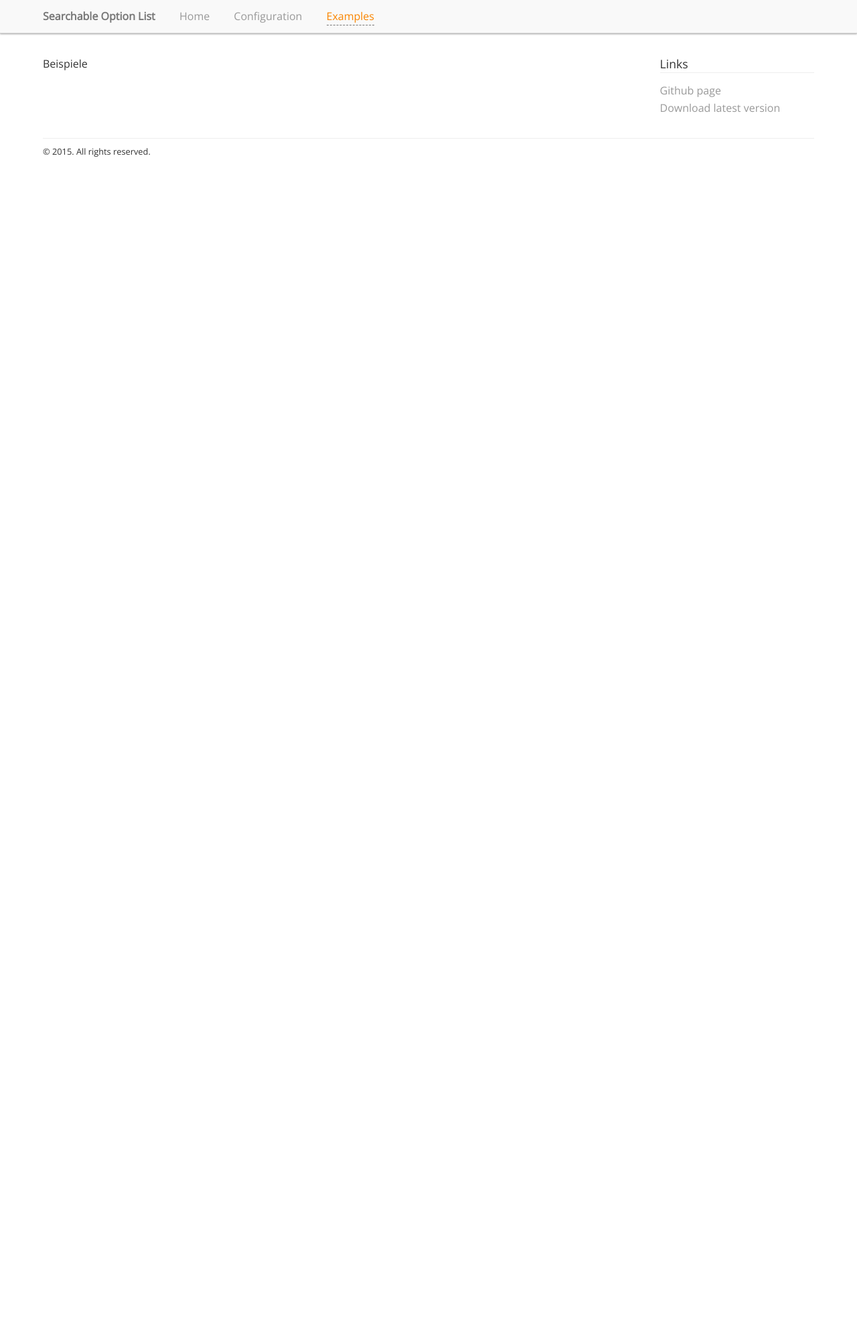
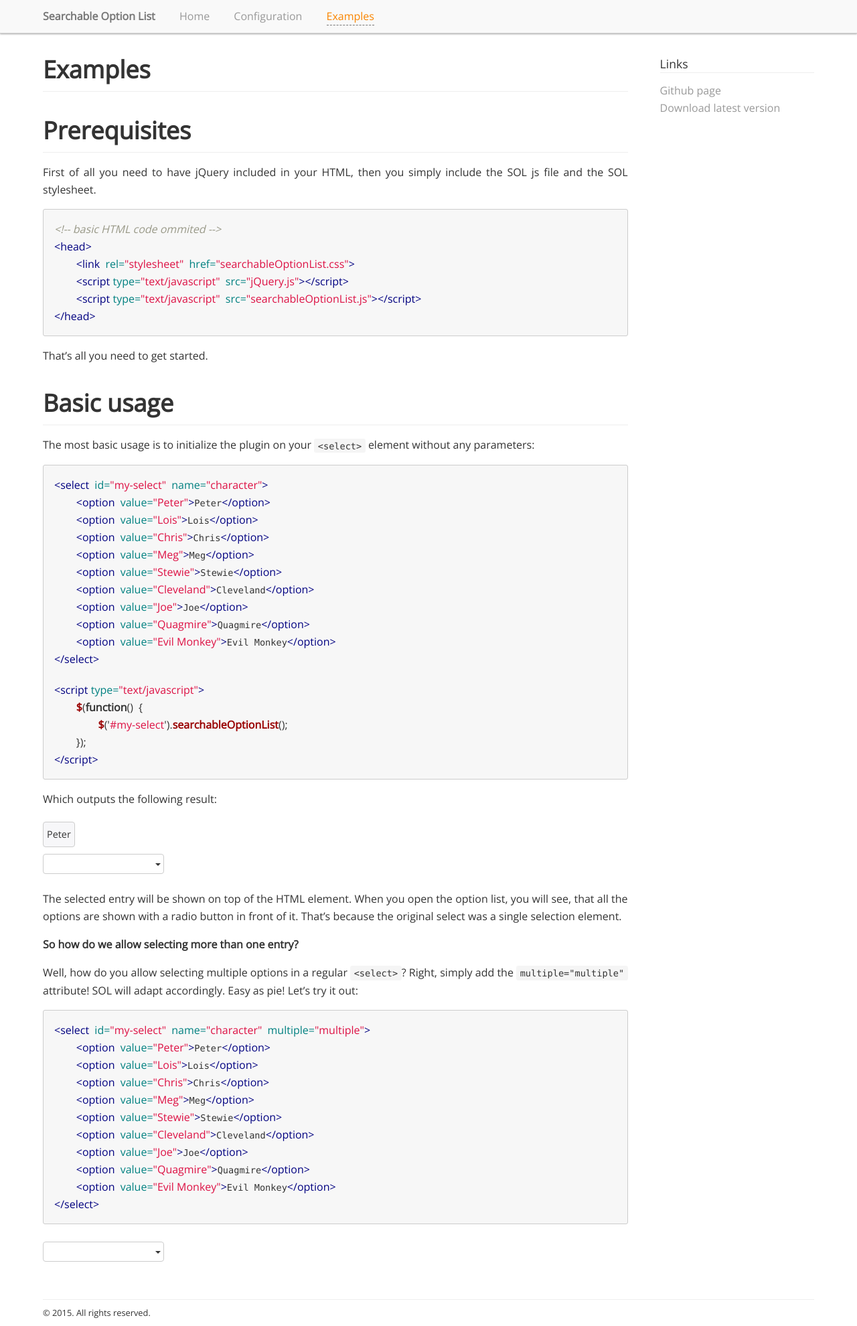
Before and after one commit to pbauerochse/searchable-option-list, a Jekyll site: the page built from examples.md, in a window 1280 px wide. Shown: the whole page at 67% size. Built offline with Jekyll 4.4.1, drawn with Linux system fonts in a browser that asks for light colours; nearby versions of some CDN libraries; Markdown is read by kramdown in place of the engine named in the settings; before the commit the page ends 900 px from its top, so only the background shows below that.

Commit message:
examples

```diff
--- a/_layouts/default.html
+++ b/_layouts/default.html
@@ -9,6 +9,12 @@
         <link rel="stylesheet" href="{{ site.baseurl}}/css/syntax.css">
         <link rel="stylesheet" href="{{ site.baseurl}}/css/github-markdown.css">
         <link href="http://fonts.googleapis.com/css?family=Open+Sans" rel="stylesheet" type="text/css">
+
+        {% if page.includeSol %}
+            <link rel="stylesheet" href="{{ site.baseurl}}/css/searchableOptionList.min.css">
+            <script type="text/javascript" src="http://code.jquery.com/jquery-2.1.4.min.js"></script>
+            <script type="text/javascript" src="{{ site.baseurl}}/js/searchableOptionList.min.js"></script>
+        {% endif %}
 
         <title>Searchable Option List (jQuery plugin) - {{ page.title }}</title>
     </head>
--- a/examples.md
+++ b/examples.md
@@ -1,7 +1,102 @@
 ---
 layout: default
+includeSol: true
 title:  Examples
 tabId:  examples
 ---
 
-Beispiele
+Examples
+========
+
+# Prerequisites
+First of all you need to have jQuery included in your HTML, then you simply include the SOL js file and the SOL stylesheet.
+
+{% highlight html %}
+<!-- basic HTML code ommited -->
+<head>
+    <link rel="stylesheet" href="searchableOptionList.css">
+    <script type="text/javascript" src="jQuery.js"></script>
+    <script type="text/javascript" src="searchableOptionList.js"></script>
+</head>
+{% endhighlight %}
+
+That's all you need to get started.
+
+# Basic usage
+
+The most basic usage is to initialize the plugin on your `<select>` element without any parameters:
+
+{% highlight html %}
+<select id="my-select" name="character">
+    <option value="Peter">Peter</option>
+    <option value="Lois">Lois</option>
+    <option value="Chris">Chris</option>
+    <option value="Meg">Meg</option>
+    <option value="Stewie">Stewie</option>
+    <option value="Cleveland">Cleveland</option>
+    <option value="Joe">Joe</option>
+    <option value="Quagmire">Quagmire</option>
+    <option value="Evil Monkey">Evil Monkey</option>
+</select>
+
+<script type="text/javascript">
+    $(function() {
+        $('#my-select').searchableOptionList();
+    });
+</script>
+{% endhighlight %}
+
+Which outputs the following result:
+
+<select id="my-select" name="character">
+    <option value="Peter">Peter</option>
+    <option value="Lois">Lois</option>
+    <option value="Chris">Chris</option>
+    <option value="Meg">Meg</option>
+    <option value="Stewie">Stewie</option>
+    <option value="Cleveland">Cleveland</option>
+    <option value="Joe">Joe</option>
+    <option value="Quagmire">Quagmire</option>
+    <option value="Evil Monkey">Evil Monkey</option>
+</select>
+
+The selected entry will be shown on top of the HTML element. When you open the option list, you will see, that all the options are shown with a radio button in front of it. That's because the original select was a single selection element.
+
+**So how do we allow selecting more than one entry?**
+
+Well, how do you allow selecting multiple options in a regular `<select>`? Right, simply add the `multiple="multiple"` attribute!
+SOL will adapt accordingly. Easy as pie! Let's try it out:
+
+{% highlight html %}
+<select id="my-select" name="character" multiple="multiple">
+    <option value="Peter">Peter</option>
+    <option value="Lois">Lois</option>
+    <option value="Chris">Chris</option>
+    <option value="Meg">Meg</option>
+    <option value="Stewie">Stewie</option>
+    <option value="Cleveland">Cleveland</option>
+    <option value="Joe">Joe</option>
+    <option value="Quagmire">Quagmire</option>
+    <option value="Evil Monkey">Evil Monkey</option>
+</select>
+{% endhighlight %}
+
+<select id="my-multiple-select" name="character" multiple="multiple">
+    <option value="Peter">Peter</option>
+    <option value="Lois">Lois</option>
+    <option value="Chris">Chris</option>
+    <option value="Meg">Meg</option>
+    <option value="Stewie">Stewie</option>
+    <option value="Cleveland">Cleveland</option>
+    <option value="Joe">Joe</option>
+    <option value="Quagmire">Quagmire</option>
+    <option value="Evil Monkey">Evil Monkey</option>
+</select>
+
+
+<script type="text/javascript">
+    $(function() {
+        $('#my-select').searchableOptionList();
+        $('#my-multiple-select').searchableOptionList();
+    });
+</script>
```
Also changed, not shown: index.md (+5 -2 lines), css/searchableOptionList.min.css (added), js/searchableOptionList.min.js (added).
